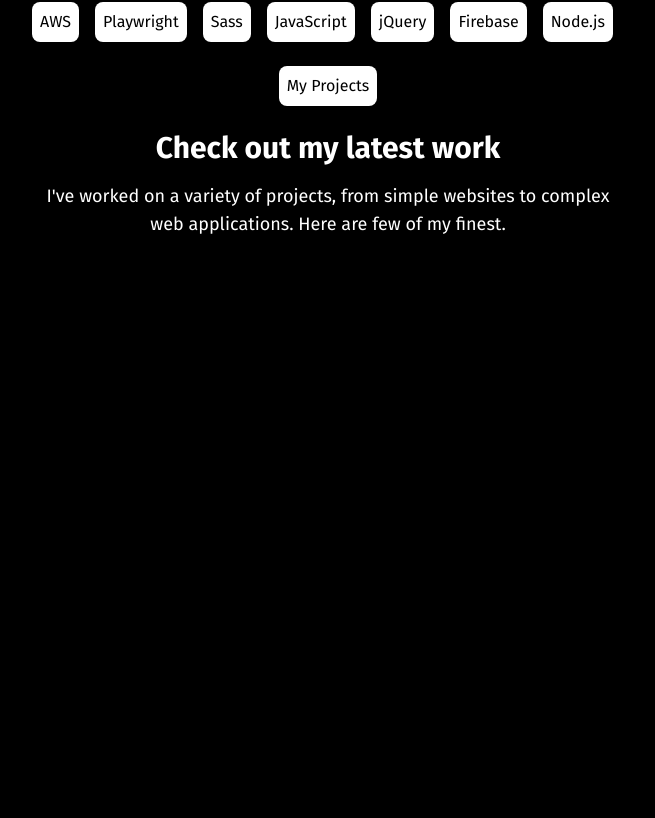
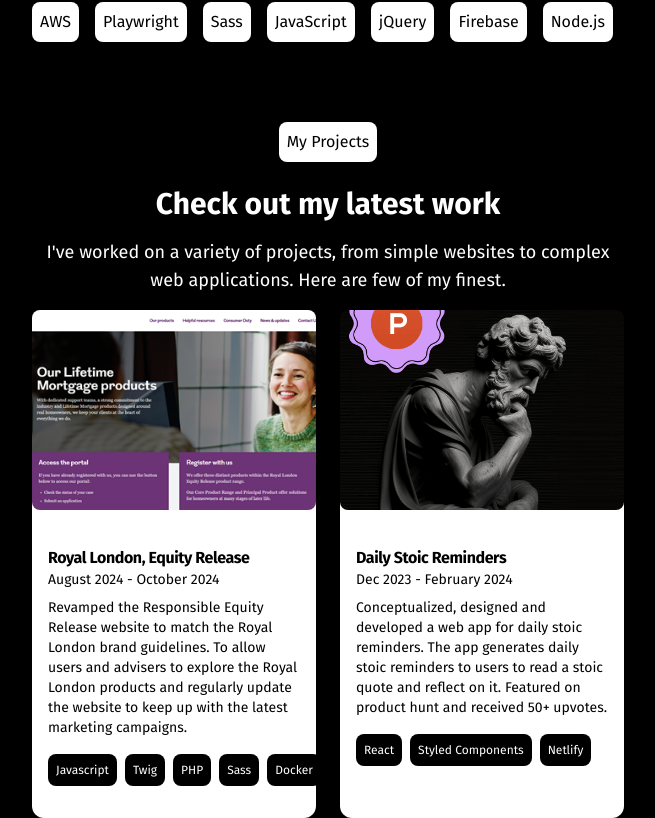
Before and after one commit to allanmosesfernandes/portfolio2025, a Next.js app: page / in a window 1280 px wide. Shown: the part 1418-2236 px from the top of the page, without its empty margins (312-967 px from the left). Before the commit the page ends 1672 px from the top, so only its background shows below. Built offline with nearby package versions, Linux system fonts and the light colour scheme.

Commit message:
feat: add Projects section; include project details and images; update styles for better presentation

```diff
--- a/src/app/globals.css
+++ b/src/app/globals.css
@@ -5,6 +5,7 @@
 :root {
   --background: #ffffff;
   --foreground: #171717;
+  --pantone: #FF5A26;
 }
 
 @media (prefers-color-scheme: dark) {
--- a/src/app/utils.js
+++ b/src/app/utils.js
@@ -77,5 +77,24 @@
 
 const skills = ['React', 'Next.js', 'Tailwind CSS', 'Gatsby','Docker', 'Twig','My SQL','AWS','Playwright', 'Sass', 'JavaScript', 'jQuery', 'Firebase','Node.js']
 
-
-export { workJSON, educationJSON, skills };
+const projects = [
+    {
+        image: '/projects/rldn.png',
+        title: 'Royal London, Equity Release',
+        date: 'August 2024 - October 2024',
+        summary:
+            'Revamped the Responsible Equity Release website to match the Royal London brand guidelines. To allow users and advisers to explore the Royal London products and regularly update the website to keep up with the latest marketing campaigns.',
+        tools: ['Javascript', 'Twig', 'PHP', 'Sass', 'Docker'],
+        website: 'https://equityrelease.royallondon.com/',
+    },
+    {
+        image: '/projects/daily-stoic.png',
+        title: 'Daily Stoic Reminders',
+        date: 'Dec 2023 - February 2024',
+        summary:
+            'Conceptualized, designed and developed a web app for daily stoic reminders. The app generates daily stoic reminders to users to read a stoic quote and reflect on it. Featured on product hunt and received 50+ upvotes.',
+        tools: ['React', 'Styled Components', 'Netlify'],
+        website: 'https://dailystoicreminders.uk/',
+    },
+];
+export { workJSON, educationJSON, skills, projects };
--- a/src/components/Projects.jsx
+++ b/src/components/Projects.jsx
@@ -1,9 +1,11 @@
 import React from 'react'
+import { projects } from '@/app/utils';
+import Image from 'next/image';
 
 const Projects = () => {
     return (
         <div>
-            <p className="dark:bg-white dark:text-black bg-black text-white font-medium text-md rounded-lg p-2 h-fit w-fit d-flex mx-auto my-6">
+            <p className="dark:bg-white dark:text-black bg-black text-white font-medium text-md rounded-lg p-2 h-fit w-fit d-flex mx-auto mt-20 mb-6">
                 My Projects
             </p>
             <h2 className="text-black dark:text-white font-bold text-3xl flex items-center text-center d-flex justify-center">
@@ -12,7 +14,45 @@
             <p className="text-pretty text-black dark:text-white md:text-lg my-4 text-center">
                 I've worked on a variety of projects, from simple websites to complex web applications. Here are few of my finest.
             </p>
-
+            <div className='grid grid-cols-2 gap-6'>
+                {
+                    projects.map((project, index) => {
+                        return (
+                            <div
+                                key={index}
+                                className="flex flex-col gap-4 rounded-xl bg-card dark:bg-card-dark dark:bg-white dark:text-black"
+                            >
+                                <Image
+                                    src={project.image}
+                                    alt={project.company}
+                                    width={500}
+                                    height={50}
+                                    className="object-cover h-[200px] rounded-lg"
+                                />
+                                <div className="p-4">
+                                    <h3 class="font-semibold tracking-tight mt-1 text-base">
+                                        {project.title}
+                                    </h3>
+                                    <p className="text-sm">{project.date}</p>
+                                    <p className='text-sm my-2'>{project.summary}</p>
+                                    <div className="flex gap-2 my-4">
+                                        {project.tools.map((tool, index) => {
+                                            return (
+                                                <p
+                                                    key={index}
+                                                    className="text-xs dark:bg-black dark:text-white bg-white text-black font-medium text-md rounded-lg p-2 h-fit"
+                                                >
+                                                    {tool}
+                                                </p>
+                                            );
+                                        })}{' '}
+                                    </div>
+                                </div>
+                            </div>
+                        );
+                    })
+                }
+            </div>
         </div>
     );
 }
--- a/tailwind.config.js
+++ b/tailwind.config.js
@@ -11,6 +11,7 @@
       colors: {
         background: "var(--background)",
         foreground: "var(--foreground)",
+        pantone: "var(--pantone)",
       },
       fontFamily: {
         sans: ['var(--font-fira)']
```
Also changed, not shown: public/projects/daily-stoic.png (added), public/projects/rldn.png (added).
